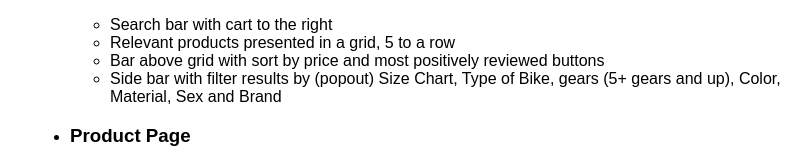
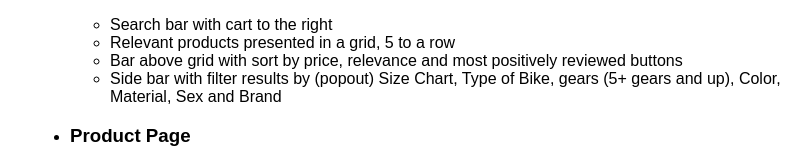
Before and after one commit to rickymsmith/applications2018spring, a plain HTML site: page bike-finder/feature-organization/index.html in a window 1280 px wide. Shown: the part 236-384 px from the top of the page, without its empty margins (228-1039 px from the left). Drawn offline with Linux system fonts and the light colour scheme.

Commit message:
Add files via upload

```diff
--- a/bike-finder/feature-organization/index.html
+++ b/bike-finder/feature-organization/index.html
@@ -40,7 +40,7 @@
 			<ul>
 			<li>Search bar with cart to the right</li>
 			<li>Relevant products presented in a grid, 5 to a row</li>
-			<li>Bar above grid with sort by price and most positively reviewed buttons</li>
+			<li>Bar above grid with sort by price, relevance and most positively reviewed buttons</li>
 			<li>Side bar with filter results by (popout) Size Chart, Type of Bike, gears (5+ gears and up), Color, Material, Sex and Brand</li>
 		</ul>
 		<li><h3>Product Page</h3></li>
```
